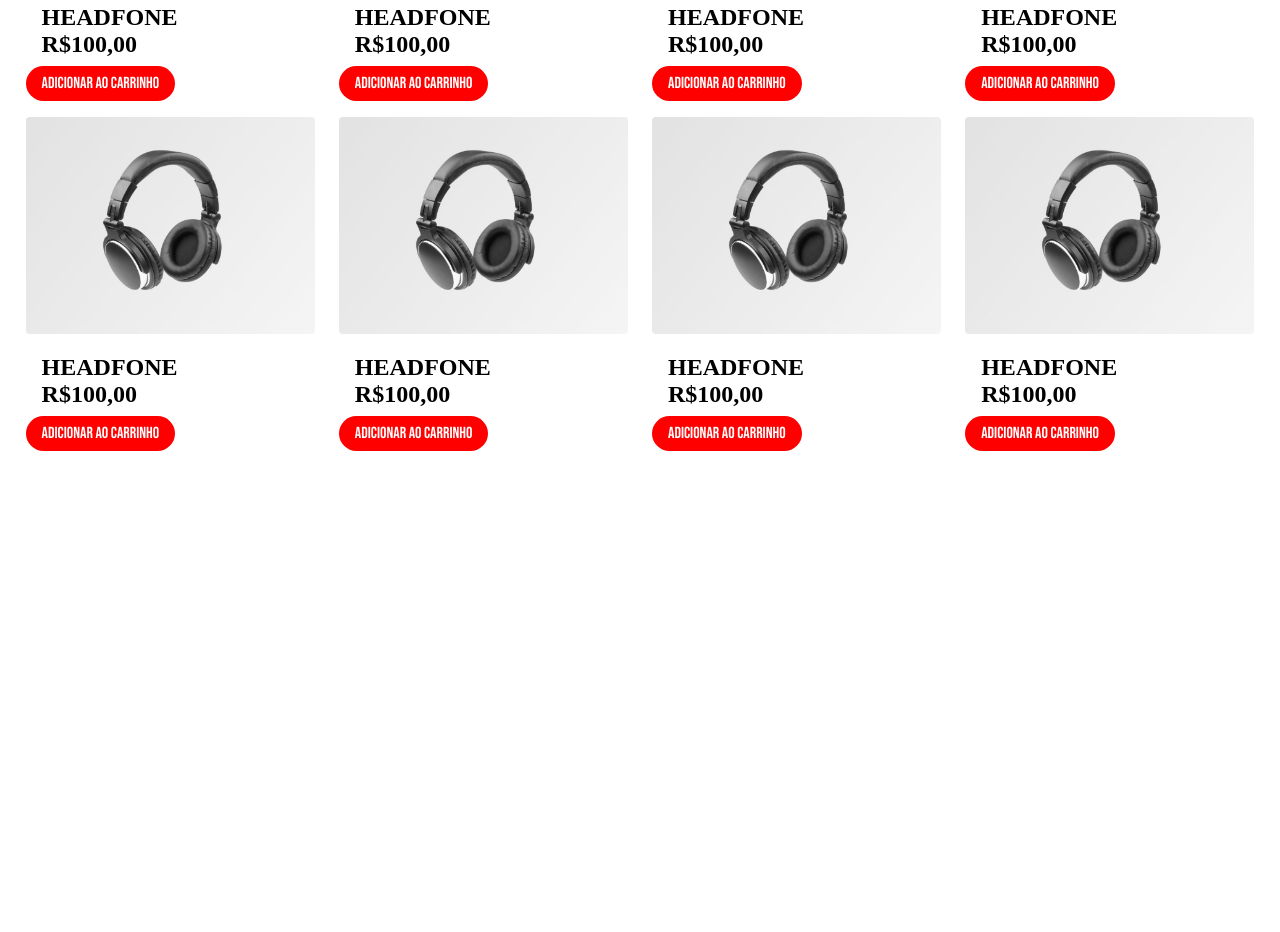
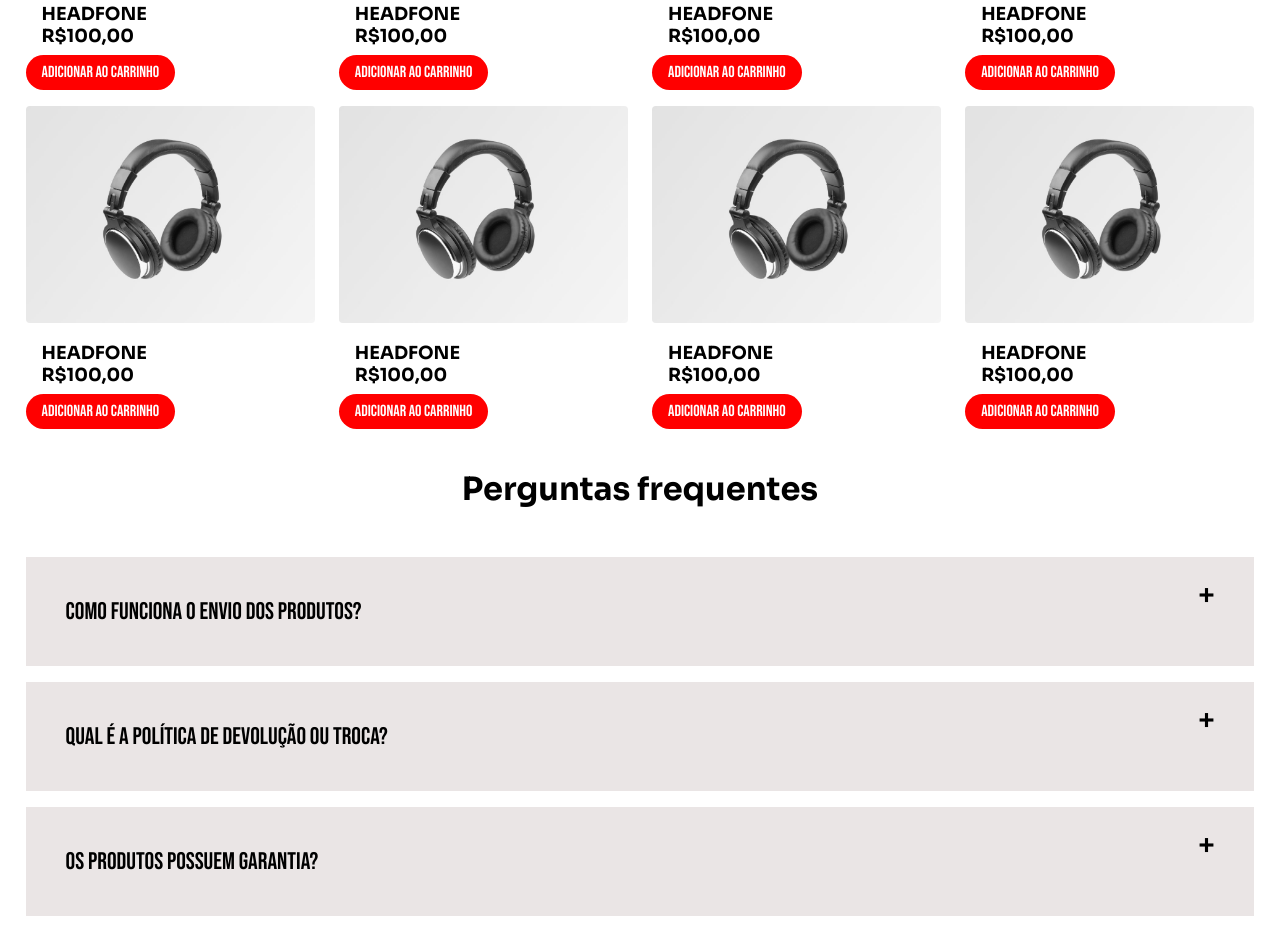
Before and after one commit to Rg96Dev/ecommerce, a website: page index.html in a window 1280 px wide. Shown: the part 2040-2972 px from the top of the page. Before the commit the page ends 2491 px from the top, so only its background shows below. Drawn offline with nearby package versions, Linux system fonts and the light colour scheme; files that its build step writes are made by us from their sources; files whose address does not match are found by name.

Commit message:
criação do FAQ e inplemantação de funcionamento

```diff
--- a/index.html
+++ b/index.html
@@ -131,37 +131,37 @@
             </li>
         </ul>
         <!-- headfone com fio -->
-        <ul  data-tab-id="com_fio" class="shop__nav">
+        <ul data-tab-id="com_fio" class="shop__nav">
             <li class="shop__nav__item"">
-                <img src="./dist/images/produt_2.jpg" alt="imagem de um headfone">
+                <img src=" ./dist/images/produt_2.jpg" alt="imagem de um headfone">
                 <h2>headfone com fio <br>
                     R$100,00
                 </h2>
                 <a href="#">Adicionar ao carrinho</a>
             </li>
             <li class="shop__nav__item"">
-                <img src="./dist/images/produt_2.jpg" alt="imagem de um headfone">
+                <img src=" ./dist/images/produt_2.jpg" alt="imagem de um headfone">
                 <h2>headfone com fio <br>
                     R$100,00
                 </h2>
                 <a href="#">Adicionar ao carrinho</a>
             </li>
             <li class="shop__nav__item"">
-                <img src="./dist/images/produt_2.jpg" alt="imagem de um headfone">
+                <img src=" ./dist/images/produt_2.jpg" alt="imagem de um headfone">
                 <h2>headfone com fio <br>
                     R$100,00
                 </h2>
                 <a href="#">Adicionar ao carrinho</a>
             </li>
             <li class="shop__nav__item"">
-                <img src="./dist/images/produt_2.jpg" alt="imagem de um headfone">
+                <img src=" ./dist/images/produt_2.jpg" alt="imagem de um headfone">
                 <h2>headfone com fio <br>
                     R$100,00
                 </h2>
                 <a href="#">Adicionar ao carrinho</a>
             </li>
             <li class="shop__nav__item"">
-                <img src="./dist/images/produt_2.jpg" alt="imagem de um headfone">
+                <img src=" ./dist/images/produt_2.jpg" alt="imagem de um headfone">
                 <h2>headfone com fio <br>
                     R$100,00
                 </h2>
@@ -175,14 +175,14 @@
                 <a href="#">Adicionar ao carrinho</a>
             </li>
             <li class="shop__nav__item"">
-                <img src="./dist/images/produt_2.jpg" alt="imagem de um headfone">
+                <img src=" ./dist/images/produt_2.jpg" alt="imagem de um headfone">
                 <h2>headfone com fio <br>
                     R$100,00
                 </h2>
                 <a href="#">Adicionar ao carrinho</a>
             </li>
             <li class="shop__nav__item"">
-                <img src="./dist/images/produt_2.jpg" alt="imagem de um headfone">
+                <img src=" ./dist/images/produt_2.jpg" alt="imagem de um headfone">
                 <h2>headfone com fio <br>
                     R$100,00
                 </h2>
@@ -190,37 +190,37 @@
             </li>
         </ul>
         <!-- notbooks -->
-        <ul  data-tab-id= "notbook" class="shop__nav ">
+        <ul data-tab-id="notbook" class="shop__nav ">
             <li class="shop__nav__item"">
-                <img src="./dist/images/product_3.jpg" alt="imagem de um notbook">
+                <img src=" ./dist/images/product_3.jpg" alt="imagem de um notbook">
                 <h2>notbook <br>
                     R$100,00
                 </h2>
                 <a href="#">Adicionar ao carrinho</a>
             </li>
             <li class="shop__nav__item"">
-                <img src="./dist/images/product_3.jpg" alt="imagem de um notbook">
+                <img src=" ./dist/images/product_3.jpg" alt="imagem de um notbook">
                 <h2>notbook <br>
                     R$100,00
                 </h2>
                 <a href="#">Adicionar ao carrinho</a>
             </li>
             <li class="shop__nav__item"">
-                <img src="./dist/images/product_3.jpg" alt="imagem de um notbook">
+                <img src=" ./dist/images/product_3.jpg" alt="imagem de um notbook">
                 <h2>notbook <br>
                     R$100,00
                 </h2>
                 <a href="#">Adicionar ao carrinho</a>
             </li>
             <li class="shop__nav__item"">
-                <img src="./dist/images/product_3.jpg" alt="imagem de um notbook">
+                <img src=" ./dist/images/product_3.jpg" alt="imagem de um notbook">
                 <h2>notbook <br>
                     R$100,00
                 </h2>
                 <a href="#">Adicionar ao carrinho</a>
             </li>
             <li class="shop__nav__item"">
-                <img src="./dist/images/product_3.jpg" alt="imagem de um notbook">
+                <img src=" ./dist/images/product_3.jpg" alt="imagem de um notbook">
                 <h2>notbook <br>
                     R$100,00
                 </h2>
@@ -234,14 +234,14 @@
                 <a href="#">Adicionar ao carrinho</a>
             </li>
             <li class="shop__nav__item"">
-                <img src="./dist/images/product_3.jpg" alt="imagem de um notbook">
+                <img src=" ./dist/images/product_3.jpg" alt="imagem de um notbook">
                 <h2>notbook <br>
                     R$100,00
                 </h2>
                 <a href="#">Adicionar ao carrinho</a>
             </li>
             <li class="shop__nav__item"">
-                <img src="./dist/images/product_3.jpg" alt="imagem de um notbook">
+                <img src=" ./dist/images/product_3.jpg" alt="imagem de um notbook">
                 <h2>notbook <br>
                     R$100,00
                 </h2>
@@ -252,4 +252,43 @@
     <script src="./src/main.js"></script>
 </body>
 
+<section class="faq">
+    <h2 class="tittle">Perguntas frequentes</h2>
+    <ul class="faq__questions">
+        <li class="faq__questions__item">
+            <div class="faq__questions__item__question " data-faq-question>
+                Como funciona o envio dos produtos?
+            </div>
+            <div class="faq__questions__item__answer">
+                <p>.Todos os pedidos são enviados via transportadoras parceiras ou Correios, com rastreamento disponível.</p>
+                <p>.O prazo de entrega varia conforme sua localização e a modalidade de envio escolhida (padrão ou  expresso).</p>
+                <p>.Após a confirmação do pagamento, o pedido é preparado e enviado em até 2 dias úteis.</p>
+                <p>.Você receberá um código de rastreamento por e-mail assim que o pedido for despachado.</p>
+            </div>
+        </li>
+        <li class="faq__questions__item ">
+            <div class="faq__questions__item__question " data-faq-question>
+                Qual é a política de devolução ou troca?
+            </div>
+            <div class="faq__questions__item__answer">
+                <p>.Você tem até 7 dias corridos após o recebimento do produto para solicitar a devolução ou troca.</p>
+                <p>.O produto deve estar em sua embalagem original, sem sinais de uso e acompanhado de todos os acessórios.</p>
+                <p>.Caso o produto apresente defeito, oferecemos troca ou reembolso conforme o prazo da garantia.</p>
+                <p>.Para iniciar o processo, entre em contato conosco pelo e-mail ou formulário de atendimento em nosso site.</p>
+            </div>
+        </li>
+        <li class="faq__questions__item">
+            <div class="faq__questions__item__question " data-faq-question>
+                Os produtos possuem garantia?
+            </div>
+            <div class="faq__questions__item__answer">
+                <p>.Sim, todos os produtos possuem garantia de 3 a 12 meses, dependendo do fabricante.</p>
+                <p>.A garantia cobre defeitos de fabricação, mas não inclui danos causados por mau uso.</p>
+                <p>.Caso precise acionar a garantia, entre em contato conosco e envie fotos ou vídeos demonstrando o problema.</p>
+                <p>.Se o problema for confirmado, oferecemos reparo, troca ou reembolso conforme o caso.</p>
+            </div>
+        </li>
+    </ul>
+</section>
+
 </html>
--- a/src/main.js
+++ b/src/main.js
@@ -1,7 +1,7 @@
 //função que seleciona os botoes
 document.addEventListener("DOMContentLoaded", function (params) {
     const buttons = document.querySelectorAll("[data-tab-button]");
-
+    const question = document.querySelectorAll('[data-faq-question]');
 
     for (let i = 0; i < buttons.length; i++) {
         buttons[i].addEventListener("click", function (botao) {
@@ -14,7 +14,24 @@ document.addEventListener("DOMContentLoaded", function (params) {
         });
 
     }
+
+//efeitos seção faq
+for (let i = 0; i < question.length; i++) {
+    question[i].addEventListener("click", abreOuFechaResposta);
+
+}
 });
+
+// Função que abre e fecha abas de perguntas
+function abreOuFechaResposta(elemento) {
+     // Obtem o elemento pai do alvo do evento (o botão ou a pergunta clicada)
+    const classe = "faq__questions__item--is-open";
+    const elementoPai = elemento.target.parentNode;
+
+     // Adiciona ou remove a classe no elemento pai
+    elementoPai.classList.toggle(classe);
+
+}
 
 //função definida para remover a classe ativa do botão
 function removeBotaoAtivo() {
--- /dev/null
+++ b/src/styles/__faq.scss
@@ -0,0 +1,61 @@
+.faq{
+    padding: 0 2%;
+
+    h2{
+        text-align:center;
+        font-size: 32px;
+        font-family: "Sora", serif;
+        margin: 48px 32px;
+    }
+
+    &__questions{
+        list-style: none;
+
+        &__item{
+            padding: 16px;
+            background-color:#e7e0e0d7;
+            font-family:"Bebas Neue", serif;
+            margin-bottom: 16px;
+
+            &__question{
+                padding: 24px;
+
+                font-size: 24px;
+                cursor: pointer;
+                display: block;
+                position: relative;
+
+                &::after{
+                    content: '+';
+                    position:absolute;
+                    top:0;
+                    right: 24px;
+                    height: 100%;
+                    align-items: center;
+                    font-size: 40px;
+                }
+            }
+
+
+            &__answer{
+                font-size:20px;
+                height: 0;
+                overflow: hidden;
+                padding: 0 24px;
+                transition: height, .5s ease;
+                white-space: pre-line;
+            }
+
+            &--is-open{
+                .faq__questions__item__question::after{
+                    content: '-';
+                }
+                .faq__questions__item__answer{
+                    height: auto;
+                    padding-bottom: 24px;
+                    transition: height, .5s ease;
+                }
+            }
+        }
+    }
+}
--- a/src/styles/__shop.scss
+++ b/src/styles/__shop.scss
@@ -52,6 +52,9 @@
 
 
         &__item {
+            font-family: "Sora", serif;
+            font-size: 12px;
+
 
             img {
                 max-width: 100%;
--- a/src/styles/main.scss
+++ b/src/styles/main.scss
@@ -8,31 +8,8 @@
 @import './hero';
 @import './layout';
 @import  './_shop';
+@import  './_faq';
 
 body {
     background-color: $bgColor;
 }
-
-
-
-
-// //mixin padronização de texto:
-// @mixin text($fontSize:16px) {
-//     font-size: $fontSize;
-// }
-
-// //classe de titulo principal
-// .title{
-//     @include text(16px);
-//     color:$colorTitle;
-// }
-
-// .text{
-//     @include text(14px);
-//     color: $colorText;
-// }
-
-// .text--small{
-//     @include text(16px);
-//     color: $colorTitle;
-// }
```
